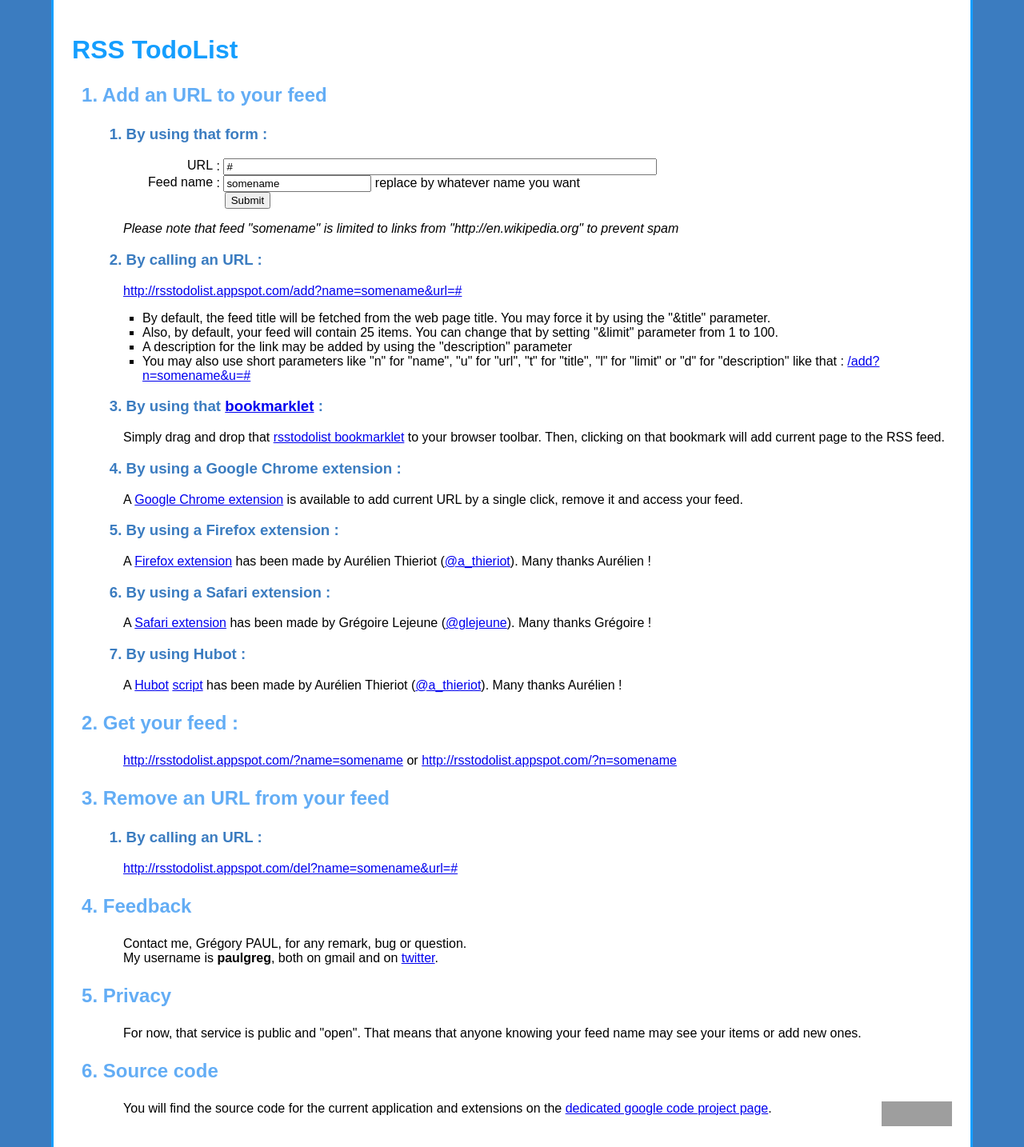
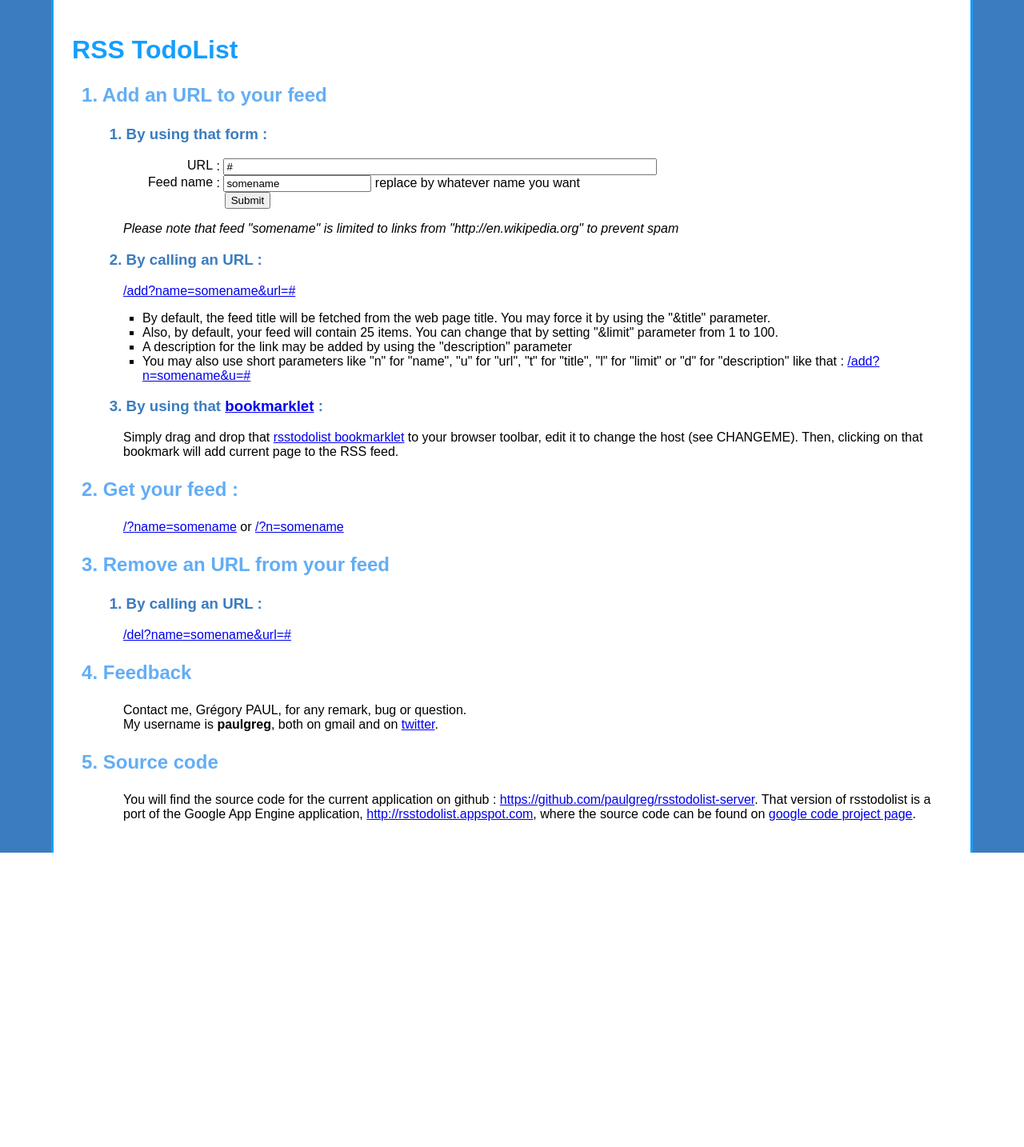
Before and after one commit to paulgreg/rsstodolist-django-server, a Python web app: template feeds/templates/index.html in a window 1280 px wide. Shown: the whole page at 80% size. After the commit the page ends 1066 px from the top, so only its background shows below. Run offline with Jinja, Linux system fonts and the light colour scheme; the template is opened without the code that fills it: most values are stand-ins (such as "Sample title", 1, 10 or a date in 2020); grey boxes are pictures that could not be loaded.

Commit message:
Update home page

```diff
--- a/feeds/templates/index.html
+++ b/feeds/templates/index.html
@@ -1,7 +1,7 @@
-<!DOCTYPE html PUBLIC "-//W3C//DTD XHTML 1.1//EN" "http://www.w3.org/TR/xhtml11/DTD/xhtml11.dtd">
-<html xmlns="http://www.w3.org/1999/xhtml" xml:lang="en">
+<!DOCTYPE html>
+<html>
     <head>
-	<meta http-equiv="Content-Type" content="text/html; charset=utf-8" />
+        <meta charset="utf-8">
         <title>rsstodolist: an RSS based todo-list</title>
         <meta name="robots" content="index, follow"/>
         <meta name="keywords" content="rss todolist, todolist"/>
@@ -23,9 +23,7 @@
             .right { float: right; }
             .warning { font-style: italic; }
         </style>
-	<link rel="icon" type="image/png" href="/favicon.png" />
-	<link rel="apple-touch-icon" href="/apple-touch-icon.png" />
-	<link rel="jetpack" href="http://rsstodolist.googlecode.com/svn/trunk/firefox-jetpack-extension/rsstodolist-jetpack.js" />
+        <link rel="icon" type="image/png" href="/static/favicon.png" />
     </head>
     <body>
         <div id="content">
@@ -44,7 +42,7 @@
             </form>
             <p class="warning">Please note that feed &quot;somename&quot; is limited to links from &quot;http://en.wikipedia.org&quot; to prevent spam</p>
             <h3>2. By calling an URL :</h3>
-			<p><a href="/add?name=somename&amp;url={{ random_url }}">http://rsstodolist.appspot.com/add?name=somename&amp;url={{ random_url }}</a></p>
+            <p><a href="/add?name=somename&amp;url={{ random_url }}">/add?name=somename&amp;url={{ random_url }}</a></p>
             <ul>
                 <li>By default, the feed title will be fetched from the web page title. You may force it by using the &quot;&amp;title&quot; parameter.</li>
                 <li>Also, by default, your feed will contain 25 items. You can change that by setting &quot;&amp;limit&quot; parameter from 1 to 100.</li>
@@ -53,45 +51,22 @@
             </ul>
 
             <h3>3. By using that <a href="http://en.wikipedia.org/wiki/Bookmarklet" title="Learn more about bookmarklet on Wikipedia">bookmarklet</a> :</h3>
-			<p>Simply drag and drop that <a href="javascript:var rss=prompt('RSS feed name ?');var r=new XMLHttpRequest();r.open('GET', 'http://rsstodolist.appspot.com/add?n='+rss+'&amp;url='+encodeURIComponent(window.location), true);r.setRequestHeader('Content-Type', 'text/plain;charset=UTF-8');r.send(null);">rsstodolist bookmarklet</a> to your browser toolbar. Then, clicking on that bookmark will add current page to the RSS feed.</p>
-
-		<h3>4. By using a Google Chrome extension :</h3>
-				<p>A <a href="https://chrome.google.com/webstore/detail/gjnfedompndjcoeannmcppbckbkjhpkd">Google Chrome extension</a> is available to add current URL by a single click, remove it and access your feed.</p>
-
-		<h3>5. By using a Firefox extension :</h3>
-				<p>A <a href="https://addons.mozilla.org/fr/firefox/addon/rss-todolist-addon/">Firefox extension</a> has been made by Aurélien Thieriot (<a href="http://twitter.com/a_thieriot" title="Aurélien on twitter">@a_thieriot</a>). Many thanks Aurélien !</p>
-
-		<h3>6. By using a Safari extension :</h3>
-				<p>A <a href="http://algorithmique.net/rsstodolist/RssTodoList.safariextz">Safari extension</a> has been made by Gr&eacute;goire Lejeune (<a href="http://twitter.com/glejeune" title="Gr&eacute;goire on twitter">@glejeune</a>). Many thanks Gr&eacute;goire !</p>
-
-		<h3>7. By using Hubot :</h3>
-        <p>A <a href="http://hubot.github.com/">Hubot</a> <a href="https://github.com/github/hubot-scripts/blob/master/src/scripts/rsstodolist.coffee">script</a> has been made by Aurélien Thieriot (<a href="http://twitter.com/a_thieriot" title="Aurélien on twitter">@a_thieriot</a>). Many thanks Aurélien !</p>
+            <p>Simply drag and drop that <a href="javascript:var rss=prompt('RSS feed name ?');var r=new XMLHttpRequest();r.open('GET', 'http://CHANGEME/add?n='+rss+'&amp;url='+encodeURIComponent(window.location), true);r.setRequestHeader('Content-Type', 'text/plain;charset=UTF-8');r.send(null);">rsstodolist bookmarklet</a> to your browser toolbar, edit it to change the host (see CHANGEME). Then, clicking on that bookmark will add current page to the RSS feed.</p>
 
             <h2>2. Get your feed :</h2>
-			<p><a href="/?name=somename">http://rsstodolist.appspot.com/?name=somename</a> or <a href="/?n=somename">http://rsstodolist.appspot.com/?n=somename</a></p>
+            <p><a href="/?name=somename">/?name=somename</a> or <a href="/?n=somename">/?n=somename</a></p>
 
             <h2>3. Remove an URL from your feed</h2>
             <h3>1. By calling an URL :</h3>
-			<p><a href="/del?name=somename&amp;url={{ random_url }}">http://rsstodolist.appspot.com/del?name=somename&amp;url={{ random_url }}</a></p>
+            <p><a href="/del?name=somename&amp;url={{ random_url }}">/del?name=somename&amp;url={{ random_url }}</a></p>
 
             <h2>4. Feedback</h2>
             <p>Contact me, Gr&eacute;gory PAUL, for any remark, bug or question.<br/>
             My username is <strong>paulgreg</strong>, both on gmail and on <a href="http://twitter.com/paulgreg">twitter</a>.</p>
 
-		<h2>5. Privacy</h2>
-            <p>For now, that service is public and &quot;open&quot;. That means that anyone knowing your feed name may see your items or add new ones.</p>
-
-		<h2>6. Source code</h2>
-            <a class="right" href="http://validator.w3.org/check?uri=referer"><img src="http://www.w3.org/Icons/valid-xhtml11-blue" alt="Valid XHTML 1.1" height="31" width="88" /></a>
-			<p>You will find the source code for the current application and extensions on the <a href="http://code.google.com/p/rsstodolist/">dedicated google code project page</a>.</p>
+            <h2>5. Source code</h2>
+            <p>You will find the source code for the current application on github : <a href="https://github.com/paulgreg/rsstodolist-server">https://github.com/paulgreg/rsstodolist-server</a>.
+            That version of rsstodolist is a port of the Google App Engine application, <a href="http://rsstodolist.appspot.com/">http://rsstodolist.appspot.com</a>, where the source code can be found on <a href="http://code.google.com/p/rsstodolist/">google code project page</a>.</p>
         </div>
-	<script type="text/javascript">
-		var gaJsHost = (("https:" == document.location.protocol) ? "https://ssl." : "http://www.");
-		document.write(unescape("%3Cscript src='" + gaJsHost + "google-analytics.com/ga.js' type='text/javascript'%3E%3C/script%3E"));
-		try {
-			var pageTracker = _gat._getTracker("UA-10508710-1");
-			pageTracker._trackPageview();
-		} catch(err) {}
-	</script>
     </body>
 </html>
```
Also changed, not shown: rsstodolist/urls.py (+4 -12 lines), feeds/static/favicon.png (added), 1 other file. Lines whose indentation alone changed are shown as unchanged.
